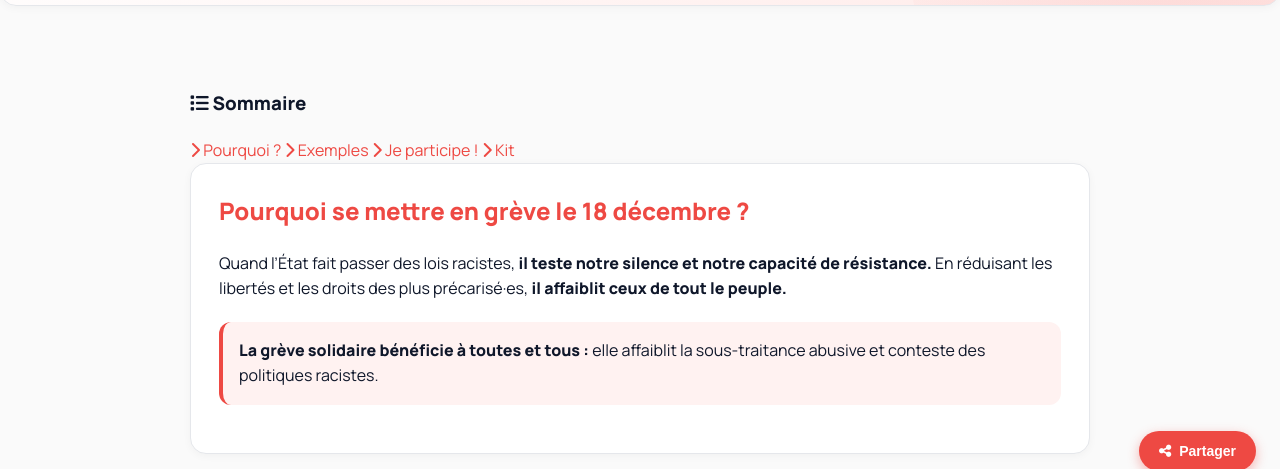
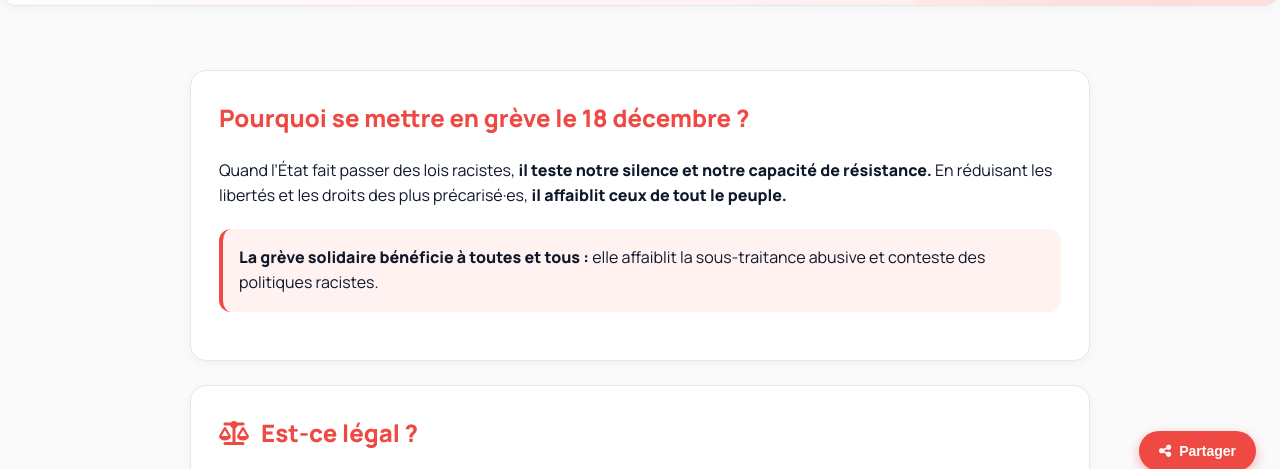
Before and after one commit to Mijnschatje/journeesansnous2, a plain HTML site: page guide-greve.html in a window 1280 px wide. Shown: the part 305-774 px from the top of the page. Drawn offline with Linux system fonts and the light colour scheme.

Commit message:
Update guide-greve.html

```diff
--- a/guide-greve.html
+++ b/guide-greve.html
@@ -94,16 +94,6 @@
 </section>
 
 <main>
-  <aside class="toc">
-    <h3><i class="fa-solid fa-list"></i> Sommaire</h3>
-    <div class="toc-links">
-      <a href="#pourquoi"><i class="fa-solid fa-chevron-right"></i> Pourquoi ?</a>
-      <a href="#exemples"><i class="fa-solid fa-chevron-right"></i> Exemples</a>
-      <a href="#decide"><i class="fa-solid fa-chevron-right"></i> Je participe !</a>
-      <a href="#kit"><i class="fa-solid fa-chevron-right"></i> Kit</a>
-    </div>
-  </aside>
-
   <section id="pourquoi">
     <h2>Pourquoi se mettre en grève le 18 décembre ?</h2>
     <p>Quand l’État fait passer des lois racistes, <strong>il teste notre silence et notre capacité de résistance.</strong> En réduisant les libertés et les droits des plus précarisé·es, <strong>il affaiblit ceux de tout le peuple.</strong></p>
```
